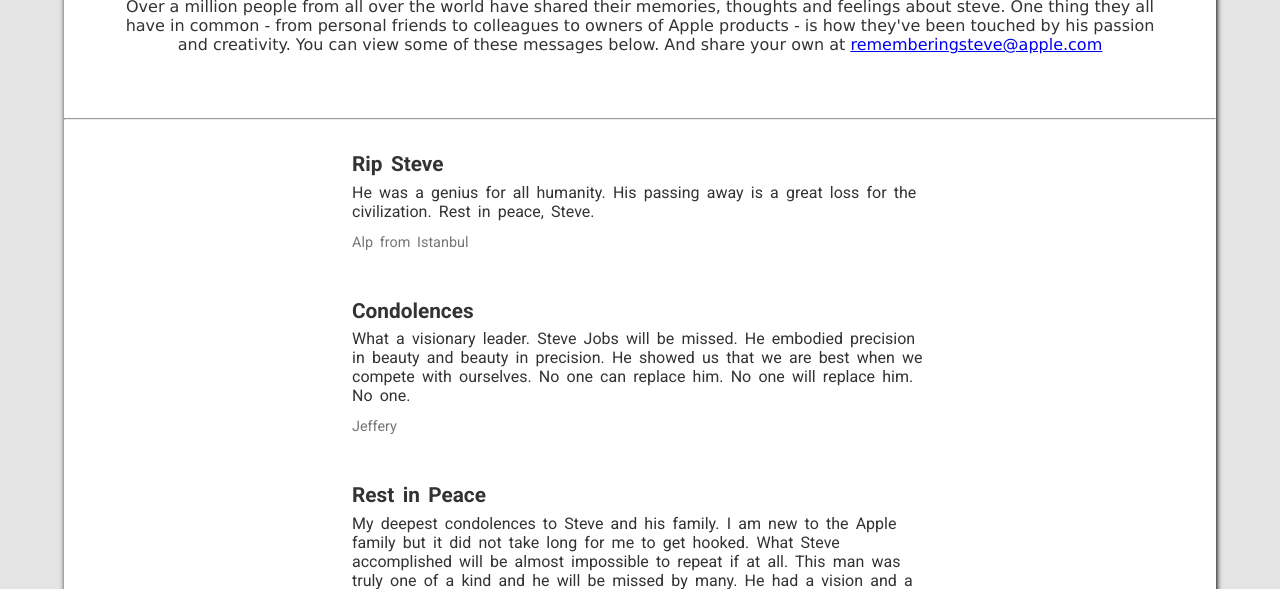
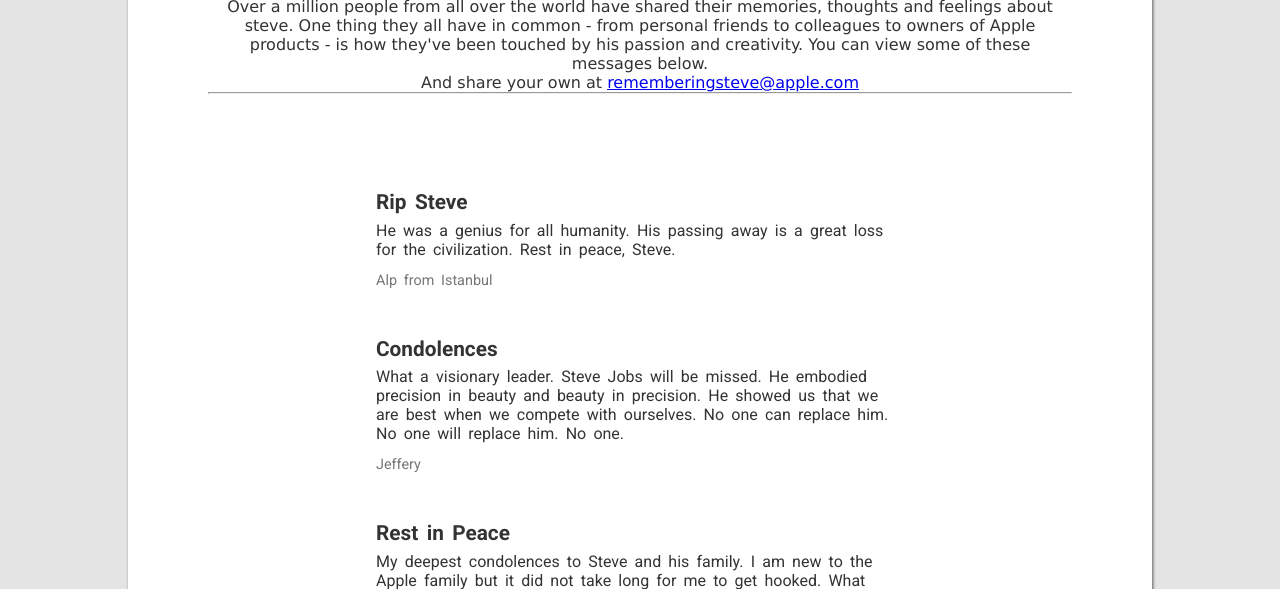
Before and after one commit to Dev-Iyke/tribute-page, a plain HTML site: page index.html in a window 1280 px wide. Shown: the part 211-800 px from the top of the page. Drawn offline with Linux system fonts and the light colour scheme.

```diff
--- a/index.html
+++ b/index.html
@@ -36,10 +36,11 @@
     <main>
       <section class="hero">
         <h1>Remembering Steve.</h1>
-        <p>Over a million people from all over the world have shared their memories, thoughts and feelings about steve. One thing they all have in common - from personal friends to colleagues to owners of Apple products - is how they've been touched by his passion and creativity. You can view some of these messages below. And share your own at <a href="rememberingsteve@apple.com">rememberingsteve@apple.com</a></p>
+        <p>Over a million people from all over the world have shared their memories, thoughts and feelings about steve. One thing they all have in common - from personal friends to colleagues to owners of Apple products - is how they've been touched by his passion and creativity. You can view some of these messages below. <br> And share your own at <a href="rememberingsteve@apple.com">rememberingsteve@apple.com</a></p>
+        <hr>
 
       </section>
-      <hr>
+
       <section class="tribute">
         <div>
           <h3>Rip Steve</h3>
@@ -91,9 +92,7 @@
           <p>He was one of the most greatest person that change the technology era for the newer generations right now.</p>
           <span>Tony</span>
         </div>
-
-      </section>
-      <hr>
+      </section> <hr>
     </main>
 
     <footer>
--- a/style.css
+++ b/style.css
@@ -32,10 +32,11 @@
 }
 
 .main-container{
-  width: 90%;
+  width: 80%;
   background-color: white;
   margin: 1rem auto;
-  box-shadow: 1px 0 5px 0 black;
+  box-shadow: 1px 0 3px 0 rgb(90, 90, 90);
+  padding: 0 2rem;
 }
 
 /********** HERO SECTION *********/
@@ -54,7 +55,7 @@
 
 /********** TRIBUTE SECTION *********/
 .tribute{
-  width: 50%;
+  width: 55%;
   margin: 2rem auto;
   display: flex;
   flex-direction: column;
@@ -79,13 +80,13 @@
   background-color: white;
   font-weight: bold;
   text-align: center;
-  padding: 2.5rem;
+  padding: 2.5rem 3rem;
 }
 footer h2{
   font-size: 2.5rem;
   font-weight: 500;
 }
-footer :nth-child(2){
+footer :nth-child(3){
   font-size: 1.5rem;
   padding-bottom: 1rem;
 }
```
